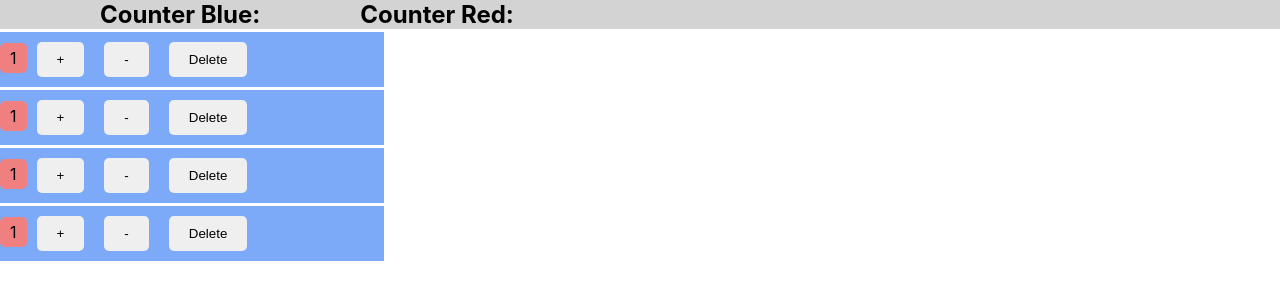
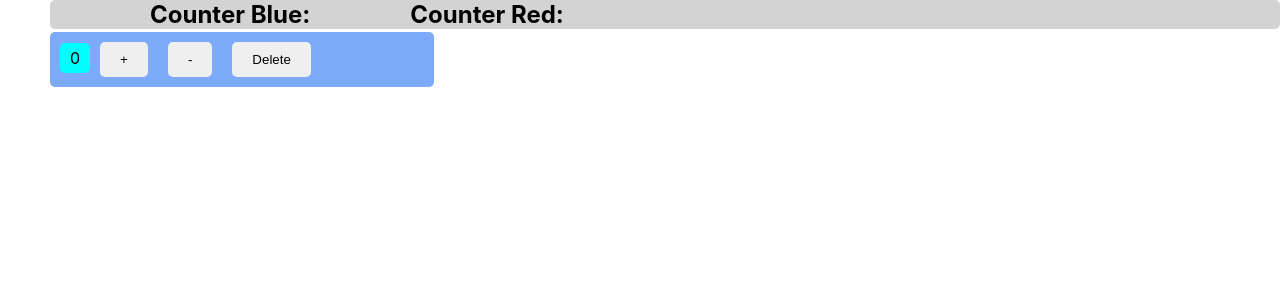
Before and after one commit to snieto10/sergiocounter, a React (Create React App) app: page / in a window 1280 px wide. Shown: the top 300 px of the page. Built offline with nearby package versions, Linux system fonts and the light colour scheme.

Commit message:
add handleIncrement

```diff
--- a/src/App.css
+++ b/src/App.css
@@ -40,6 +40,8 @@
 .nav {
   border: none;
   background: lightgrey;
+  margin-left: 50px;
+  border-radius: 5px;
 }
 
 .inline {
@@ -67,6 +69,8 @@
   background-color: rgb(125, 170, 248);
   max-width: 30%;
   margin-top: 3px;
+  margin-left: 50px;
+  border-radius: 5px;
 }
 
 .counter_center {
@@ -76,6 +80,7 @@
 .number {
   padding: 5px 10px;
   border-radius: 5px;
+  margin-left: 10px;
 }
 
 .blue {
--- a/src/components/counter.jsx
+++ b/src/components/counter.jsx
@@ -2,7 +2,16 @@ import React, { Component } from "react";
 
 class Counter extends Component {
   state = {
-    count: 1,
+    count: 0,
+  };
+
+  // constructor() {
+  //   super();
+  //   this.handleIncrement = this.handleIncrement.bind(this);
+  // }
+
+  handleIncrement = () => {
+    this.setState({ count: this.state.count + 1 });
   };
 
   render() {
@@ -10,7 +19,9 @@ class Counter extends Component {
       <React.Fragment>
         <div className="counter-box">
           <span className={this.getColor()}>{this.state.count}</span>
-          <button className="button">+</button>
+          <button onClick={this.handleIncrement} className="button">
+            +
+          </button>
           <button className="button">-</button>
           <button className="button">Delete</button>
         </div>
@@ -25,6 +36,4 @@ class Counter extends Component {
   }
 }
 
-/*comment*/
-
 export default Counter;
--- a/src/components/counters.jsx
+++ b/src/components/counters.jsx
@@ -2,13 +2,10 @@ import React, { Component } from "react";
 import Counter from "./counter";
 
 class Counters extends Component {
-    state = {}
+  state = {};
   render() {
     return (
       <React.Fragment>
-        <Counter />
-        <Counter />
-        <Counter />
         <Counter />
       </React.Fragment>
     );
```
